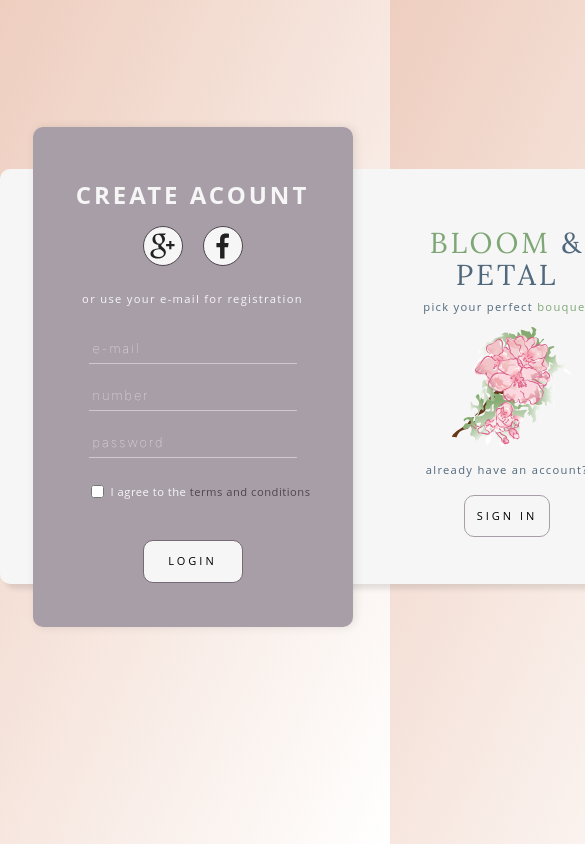
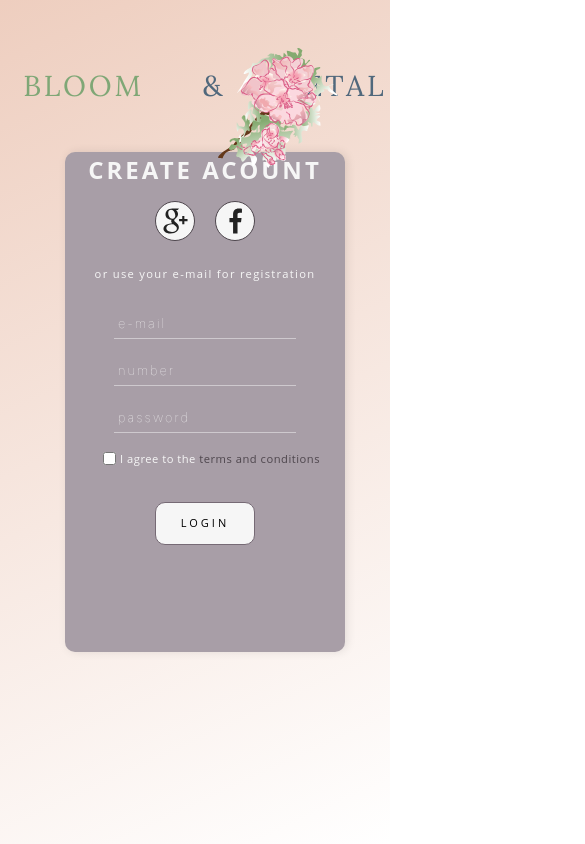
Before and after one commit to PoliukhA/Sign_Up_Form, a website: page src/index.html in a window 390 px wide. Shown: the top 844 px of the page, 585 px wide, since content can reach past the window. Drawn offline with nearby package versions, Linux system fonts and the light colour scheme; files that its build step writes are made by us from their sources.

Commit message:
add media query

```diff
--- /dev/null
+++ b/_media — копия.scss
@@ -0,0 +1,50 @@
+@media (max-width: 1200px) {
+    .container {
+        max-width: 960px;
+    }
+    .promo {
+        background-position: 180% 80%;
+    }
+}
+
+@media (max-width: 992px) {
+    .container {
+        max-width: 720px;
+    }
+    .promo {
+        &__text {
+            padding-top: 0;
+            padding-bottom: 95%;
+        }
+    }
+}
+
+@media (max-width: 768px) {
+    .container {
+        max-width: 540px;
+    }
+    .promo {
+        background-position: 180% 100%;
+    }
+    .offer {
+        &__text {
+            padding: 88px 0 440px 0;
+        }
+    }
+}
+
+@media (max-width: 576px) {
+    .container {
+        width: 100%;
+        padding: 0 10px;
+    }
+    h1 {
+        font-size: 1.6rem;
+    }
+    .subtitle {
+        font-size: 11px;
+    }
+    .btns {
+        width: 300px;
+    }
+}
--- a/gulpfile.js
+++ b/gulpfile.js
@@ -1,3 +1,4 @@
+/* Ta część oznacza, że będziemy korzystać z tych pakietów. */
 const gulp        = require('gulp');
 const browserSync = require('browser-sync');
 const sass        = require('gulp-sass');
@@ -7,20 +8,21 @@ const rename = require("gulp-rename");
 const imagemin = require('gulp-imagemin');
 const htmlmin = require('gulp-htmlmin');
 
+/* skonfigurowanie serwera*/
 gulp.task('server', function() {
 
     browserSync({
         server: {
-            baseDir: "dist"
+            baseDir: "dist" /* proszę uważać, żeby w index.html była ta scieżka, która prowadzi juz do skomresowanego CSS <link rel="stylesheet" href="css/style.min.css"> */
         }
     });
 
-    gulp.watch("src/*.html").on('change', browserSync.reload);
+    gulp.watch("src/*.html").on('change', browserSync.reload); /* oznacza, że po każdej zmianię strona będzie przeładowywać się*/
 });
 
 gulp.task('styles', function() {
-    return gulp.src("src/sass/**/*.+(scss|sass)")
-        .pipe(sass({outputStyle: 'compressed'}).on('error', sass.logError))
+    return gulp.src("src/sass/**/*.+(scss|sass)") /* śledzi za każdym plikiem scss w folderze src*/
+        .pipe(sass({outputStyle: 'compressed'}).on('error', sass.logError)) /* tranpilacja w CSS */
         .pipe(rename({suffix: '.min', prefix: ''}))
         .pipe(autoprefixer())
         .pipe(cleanCSS({compatibility: 'ie8'}))
@@ -37,6 +39,7 @@ gulp.task('watch', function() {
     gulp.watch("src/img/**/*").on('all', gulp.parallel('images'));
 });
 
+/* minimalizacja HTML i zachowanie w folderze dist*/
 gulp.task('html', function () {
     return gulp.src("src/*.html")
         .pipe(htmlmin({ collapseWhitespace: true }))
@@ -68,4 +71,5 @@ gulp.task('images', function () {
         .pipe(browserSync.stream());
 });
 
+/* wywolywanie wszystkich napisanych funkcji */
 gulp.task('default', gulp.parallel('watch', 'server', 'styles', 'scripts', 'fonts', 'icons', 'html', 'images'));
--- a/src/index.html
+++ b/src/index.html
@@ -11,6 +11,13 @@
 <body>
     <div class="container">
         <div class="login">
+            <div class="login__greeting">
+                <h2 class="login__title"><span>bloom </span>&<br>&nbsp;petal</h2>
+                <p>pick your perfect<span> bouquet</span></p>
+                <img class="login__logo" src="icons/flowers_watercolor.svg"/>
+                <p class="login__signin">already have an account?</p>
+                <button class="button" id="signup">sign in</button>
+            </div>
             <div class="login__wrapper">
                 <div class="login__registration">
                     <h1>Create Acount</h1>
@@ -31,13 +38,6 @@
                     </form>
                 </div>
             </div>
-           <div class="login__rightbox">
-                <h2 class="login__title"><span>bloom </span>&<br> petal</h2>
-                <p>pick your perfect<span> bouquet</span></p>
-                <img class="login__logo" src="icons/flowers_watercolor.svg"/>
-                <p class="login__signin">already have an account?</p>
-                <button class="button" id="signup">sign in</button>
-            </div>
         </div>
     </div>
 
--- a/src/sass/blocks/_buttons.scss
+++ b/src/sass/blocks/_buttons.scss
@@ -10,6 +10,10 @@
   outline: none;
   background: $milk;
   border: solid 1px $lavender;
+  &:focus {
+    outline: 0;
+    // add to get rid off the outlines on focus but be aware of accessibility issues if needed
+  }
   &:hover {
     background: #A1BF9B;
     color: $milk;
@@ -17,7 +21,7 @@
     border-color: darken($lavender, 5%);
   }
   &__submit {
-    margin-top: 75px;
+    margin-top: 2rem; /*75px*/
     width: 100px;
     padding: 12px;
     border-color: $pink;
--- a/src/sass/blocks/_forms.scss
+++ b/src/sass/blocks/_forms.scss
@@ -16,22 +16,27 @@
             font-size: 0.8em;
             font-weight: 100;
         }
+        &:focus {
+            outline: 0;
+            // add to get rid off the outlines on focus but be aware of accessibility issues if needed
+        }
+        &:-internal-autofill-selected {
+            -webkit-text-fill-color: #fff;
+            -webkit-box-shadow: 0 0 0px 1000px $lavender inset;
+            // solution for the lack of the support of autofill off in html
+        }
     }
     &__checkbox {
+        position: relative;
         display: inline;
         white-space: nowrap;
-        position: relative;
         top: 5px;
         input {
+            position: absolute;
             width: 25px;
-            margin-top: 15px;
-            position: absolute;
-            left: -115px;
         }
         label {
-            position: absolute;
-            left: -82px;
-            top: 14px;
+            padding-left: 30px;
             font-family: $sans-serif;
             color: $milk;
             font-size: 0.7em;
--- a/src/sass/blocks/_login.scss
+++ b/src/sass/blocks/_login.scss
@@ -1,8 +1,8 @@
 .login {
+  position: absolute;
   background: $milk;
   width: 650px;
   height: 415px;
-  position: absolute;
   top: 20%;
   border-radius: 10px;
   box-shadow: 5px 5px 5px rgba(0,0,0,.1);
@@ -49,7 +49,7 @@
         margin-top: 20px;
     }
   }
-  &__rightbox {
+  &__greeting {
     position: absolute;
     width: 50%;
     transition: 1s all ease;
@@ -81,7 +81,7 @@
     left: 33%;
   }
   &__signin {
-    margin-top: 45%;
+    margin-top: 10rem;
   }
 }
 
--- /dev/null
+++ b/src/sass/blocks/_media.scss
@@ -0,0 +1,51 @@
+@media (max-width: 1200px) {
+}
+
+@media (max-width: 992px) {
+}
+
+@media (max-width: 768px) {
+    .container {
+        max-width: 540px;
+    }
+    .login{
+        width: 540px;
+        &__wrapper {
+            width: 280px;
+        }
+    }
+}
+
+@media (max-width: 576px) {
+    .container {
+        width: 100%;
+        padding: 0 10px;
+    }
+    .login {
+        top: auto;
+        width: 100%;
+        background: none;
+        box-shadow: none;
+        &__wrapper {
+            position: unset;
+            margin: 0 auto;
+        }
+        &__greeting {
+            position: unset;
+            width: auto;
+            p, button, br {
+                display: none;
+            }
+        }
+        &__logo {
+            top: 3rem;
+            left: 13rem;
+        }
+        &__title {
+            word-spacing: 3rem;
+        }
+    }
+}
+
+@media (max-width: 320px) {
+}
--- a/src/sass/style.scss
+++ b/src/sass/style.scss
@@ -5,9 +5,11 @@
 
 body {
     background: #EECEBF;
+    background: linear-gradient(to bottom right, #EECEBF, #FFFFFF);
     background: -webkit-linear-gradient(top left, #EECEBF, #FFFFFF);
     background: -moz-linear-gradient(top left, #EECEBF, #FFFFFF);
-    background: linear-gradient(to bottom right, #EECEBF, #FFFFFF);
+    background-size: 100% 100%;
+    background-attachment: fixed; /* The background image will not scroll with the page */
 }
 
 .container {
@@ -21,3 +23,4 @@ body {
 @import 'blocks/buttons';
 @import 'blocks/forms';
 @import 'blocks/login';
+@import 'blocks/media';
```
Also changed, not shown: dist/css/style.min.css, dist/index.html.
